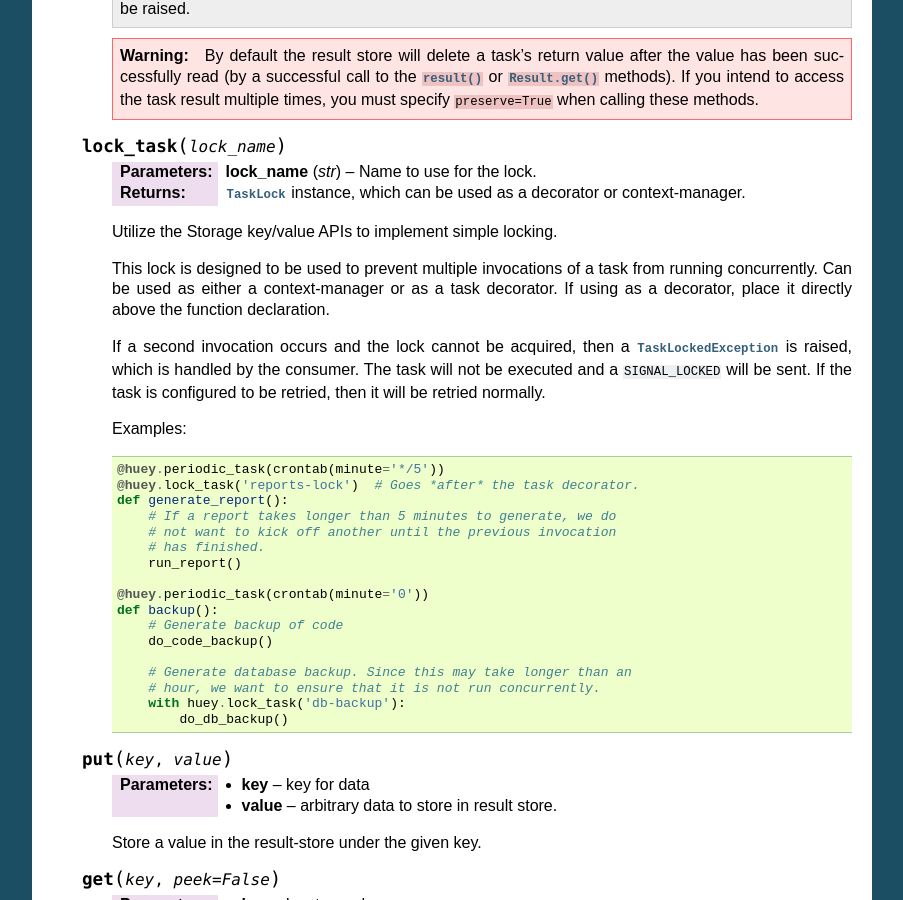
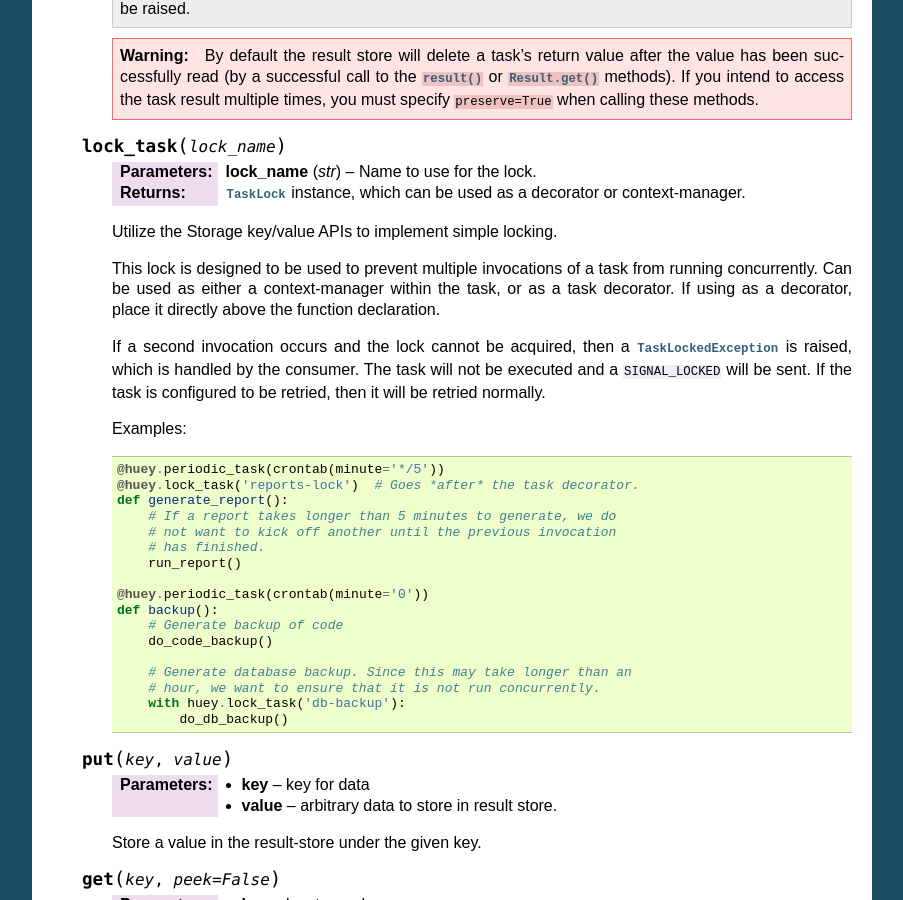
Before and after one commit to coleifer/huey, a Sphinx documentation site: the page built from docs/api.rst, in a window 1280 px wide and 900 px high, scrolled down 12052 px. Shown: the whole window, without its empty margins (198-1101 px from the left). Built offline with Sphinx 7.4.7, drawn with Linux system fonts in a browser that asks for light colours.

Commit message:
Clarify where to place lock_task context manager.
Replaces #570

```diff
--- a/docs/api.rst
+++ b/docs/api.rst
@@ -762,8 +762,8 @@ Huey object
 
         This lock is designed to be used to prevent multiple invocations of a
         task from running concurrently. Can be used as either a context-manager
-        or as a task decorator. If using as a decorator, place it directly
-        above the function declaration.
+        within the task, or as a task decorator. If using as a decorator, place
+        it directly above the function declaration.
 
         If a second invocation occurs and the lock cannot be acquired, then a
         :py:class:`TaskLockedException` is raised, which is handled by the
```
